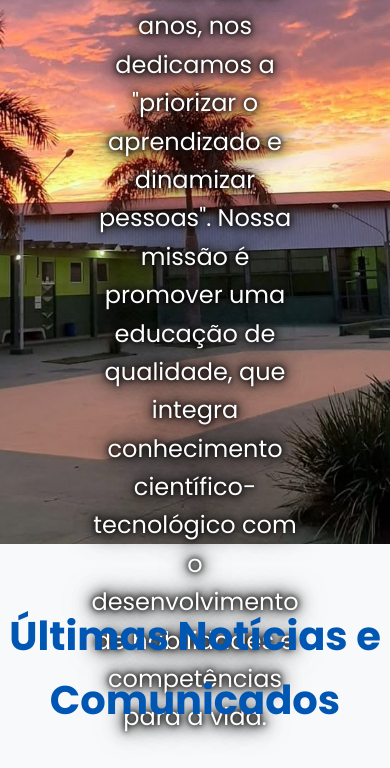
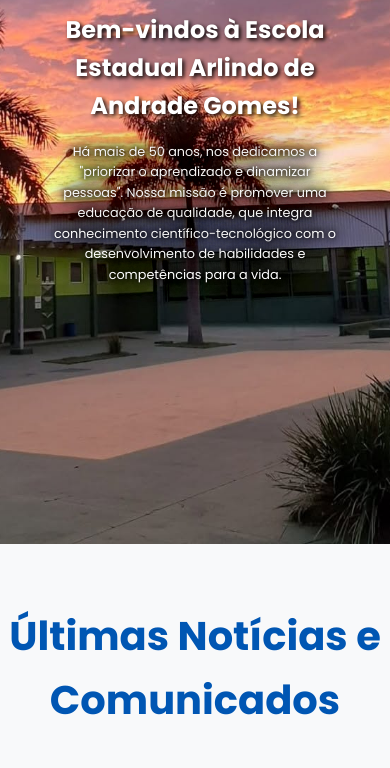
Before and after one commit to eearlindoandradegomes/eearlindoandradegomes.github.io, a plain HTML site: page index.html in a window 390 px wide. Shown: the part 224-992 px from the top of the page. Drawn offline with Linux system fonts and the light colour scheme; files whose address does not match are found by name.

Commit message:
algumas mudanças CSS para dispositivos moveis
Mudando tamanho no css pra ser mais compativel em dispositivos moveis

```diff
--- a/media/css/css.css
+++ b/media/css/css.css
@@ -260,6 +260,10 @@ footer {
         display: block;
     }
 
+    .hero {
+        padding: 0 3rem;
+    }
+
     .nav-menu {
         display: none;
         flex-direction: column;
@@ -281,7 +285,10 @@ footer {
     }
 
     .hero-content h1 {
-        font-size: 2.2rem;
+        font-size: 1.5rem;
+    }
+    .hero-content p {
+        font-size: .8rem;
     }
 
     .card {
```
